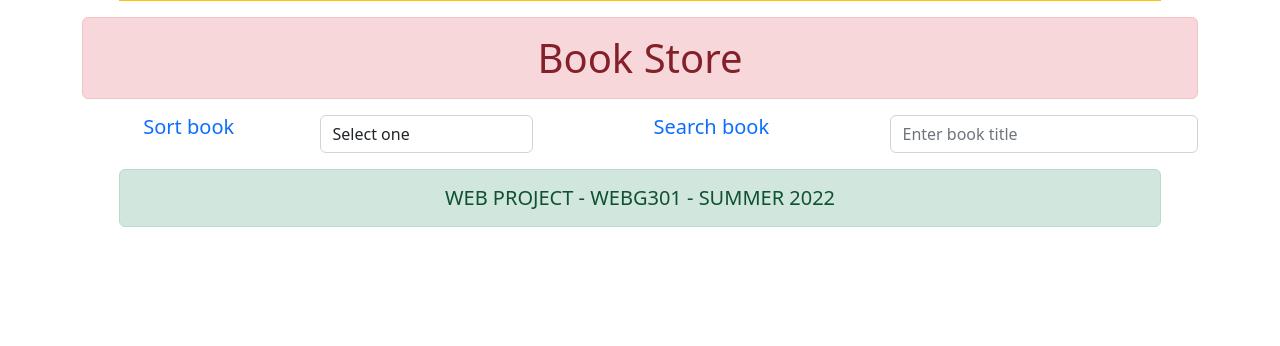
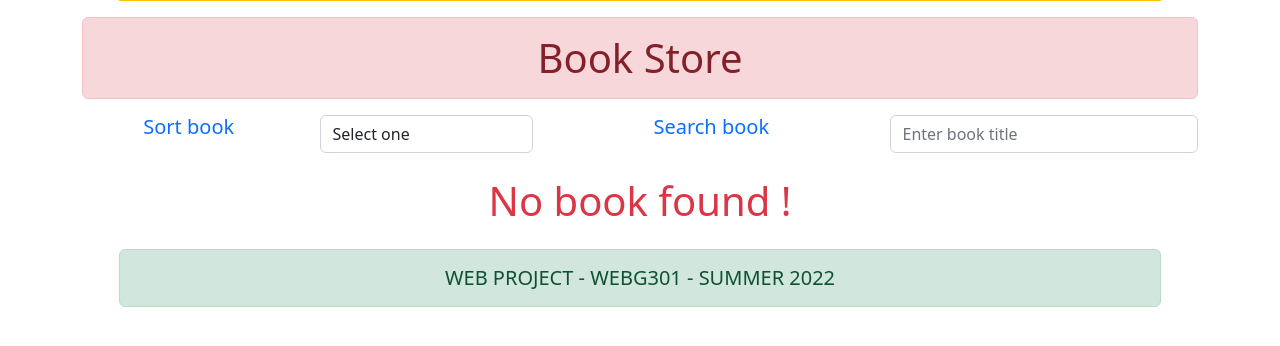
Before and after one commit to longndt/webg301-gch1003, a Symfony app: template bookstore/templates/book/list.html.twig in a window 1280 px wide. Shown: the part 87-433 px from the top of the page. Run offline with Twig, Linux system fonts and the light colour scheme; the template is opened without the code that fills it, so the values that code supplies are empty; some libraries are stand-ins or nearby versions.

Commit message:
bookstore

```diff
--- a/bookstore/templates/book/list.html.twig
+++ b/bookstore/templates/book/list.html.twig
@@ -3,8 +3,11 @@
 
 {% block body %}
 	<div class="container mt-3 text-center">
-   <h1 class="alert alert-danger"> Book Store </h1>
-   <div class="row">
+		<h1 class="alert alert-danger">
+			Book Store
+		</h1>
+		<div
+			class="row">
 			{# sắp xếp #}
 			<div class="col-md-5">
 				<div class="row">
@@ -13,7 +16,7 @@
 					</div>
 					<div class="col">
 						<div class="form-group">
-                  <select class="form-control" onchange="window.location.href=this.value" >
+							<select class="form-control" onchange="window.location.href=this.value">
 								<option>Select one</option>
 								<option value="{{ path('sort_price_ascending') }}">Price Ascending</option>
 								<option value="{{ path('sort_price_descending') }}">Price Descending</option>
@@ -31,27 +34,45 @@
 					<div class="col">
 						<div class="form-group">
 							<form action="{{ path('search_book') }}" method="post">
-                     <input class="form-control"type="search" name="keyword" placeholder="Enter book title" minlength="3" maxlength="10">
+								<input class="form-control" type="search" name="keyword" placeholder="Enter book title" required maxlength="10">
 							</form>
 						</div>
 					</div>
 				</div>
 			</div>
 		</div>
+		{% if books | length == 0 %}
+			<h1 class="text text-danger mt-4 mb-4">No book found !</h1>
+		{% else %}
 			<div class="card-group">
 				<div class="row">
 					{% for book in books %}
-            <div class="col-md-4 mt-4">
+						{% if books | length < 4 %}
+							<div class="col mt-4">
+							{% else %}
+								{# col-md-3: mỗi hàng hiển thị 4 book  #}
+								<div class="col-md-3 mt-4">
+								{% endif %}
 								<div class="card">
 									<a href="{{ path('book_detail', {'id' : book.id })}}">
 										<img src="{{ book.image }}" width="150" height="150">
 									</a>
-                     <h3 class="text text-success"> {{ book.title }} </h3>
+									<h3 class="text text-success">
+										{{ book.title }}
+									</h3>
 									{% if book.quantity >=1 %}
-                        <h5 class="text text-primary"> Price: {{ book.price }} $ </h5>
-                        <h5 class="text text-danger"> In-stock: {{ book.quantity }} </h5>
+										<h5 class="text text-primary">
+											Price:
+											{{ book.price }}
+											$
+										</h5>
+										<h5 class="text text-danger">
+											In-stock:
+											{{ book.quantity }}
+										</h5>
 									</div>
-                     <div class="card card-footer mt-1">
+									<div
+										class="card card-footer mt-1">
 										{# gửi dữ liệu sang action addToCart trong CartController #}
 										<form action="{{ path('add_to_cart')}}" method="post">
 											<input type="hidden" name="bookid" value="{{ book.id }}">
@@ -60,13 +81,20 @@
 											<input class="btn btn-success mt-3" type="submit" value="Add to cart">
 										</form>
 									{% else %}
-                        <h5 class="text text-primary"> Price: {{ book.price }} $ </h5>
-                        <h5 class="text text-danger"> Out of stock </h5>
+										<h5 class="text text-primary">
+											Price:
+											{{ book.price }}
+											$
+										</h5>
+										<h5 class="text text-danger">
+											Out of stock
+										</h5>
 									{% endif %}
 								</div>
 							</div>
 						{% endfor %}
 					</div>
 				</div>
+			{% endif %}
 		</div>
 	{% endblock %}
```
Also changed, not shown: bookstore/src/Controller/BookController.php (+9 -2 lines), bookstore/src/Repository/BookRepository.php (+8 -7 lines). Lines whose indentation alone changed are shown as unchanged.
